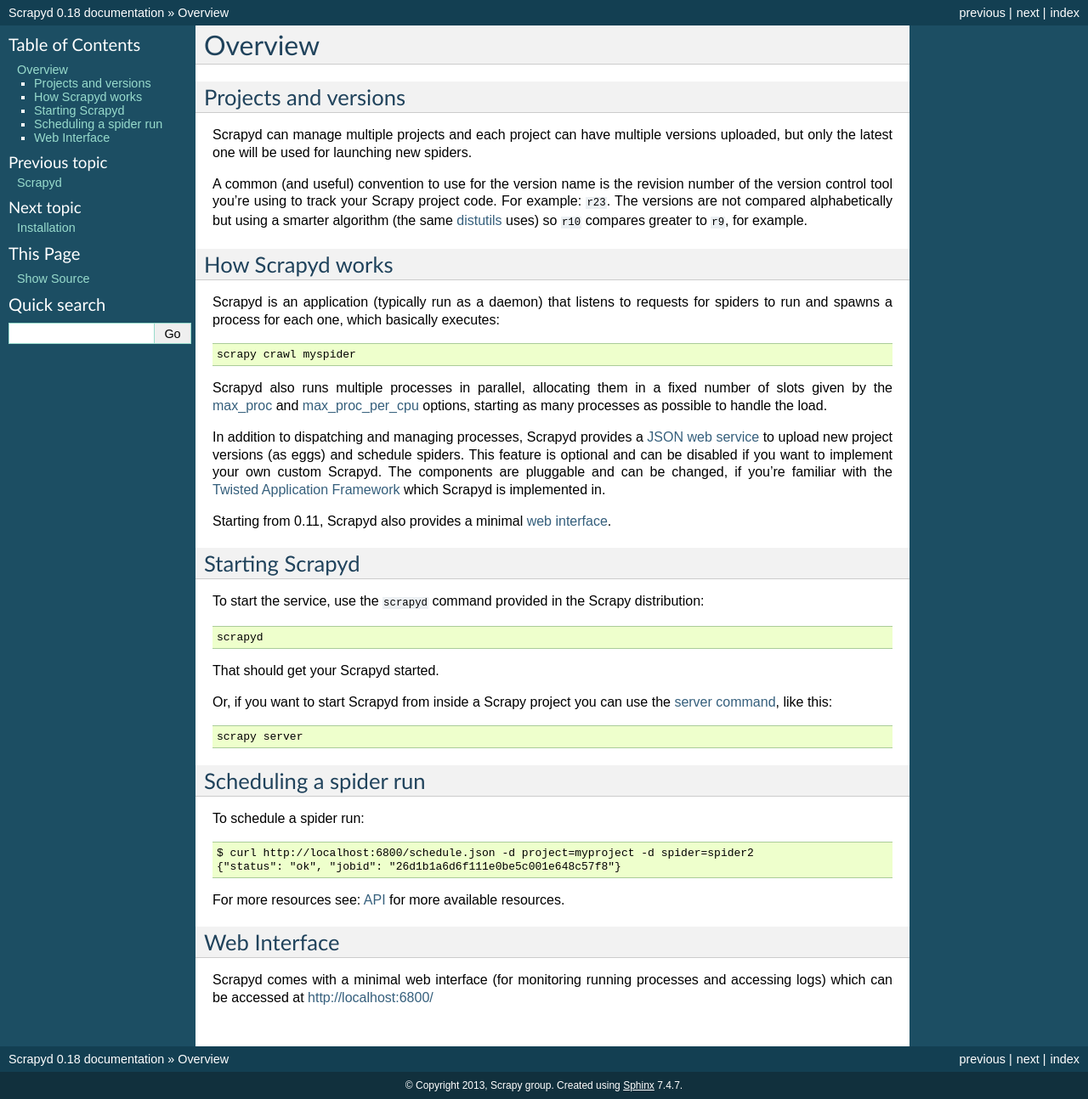
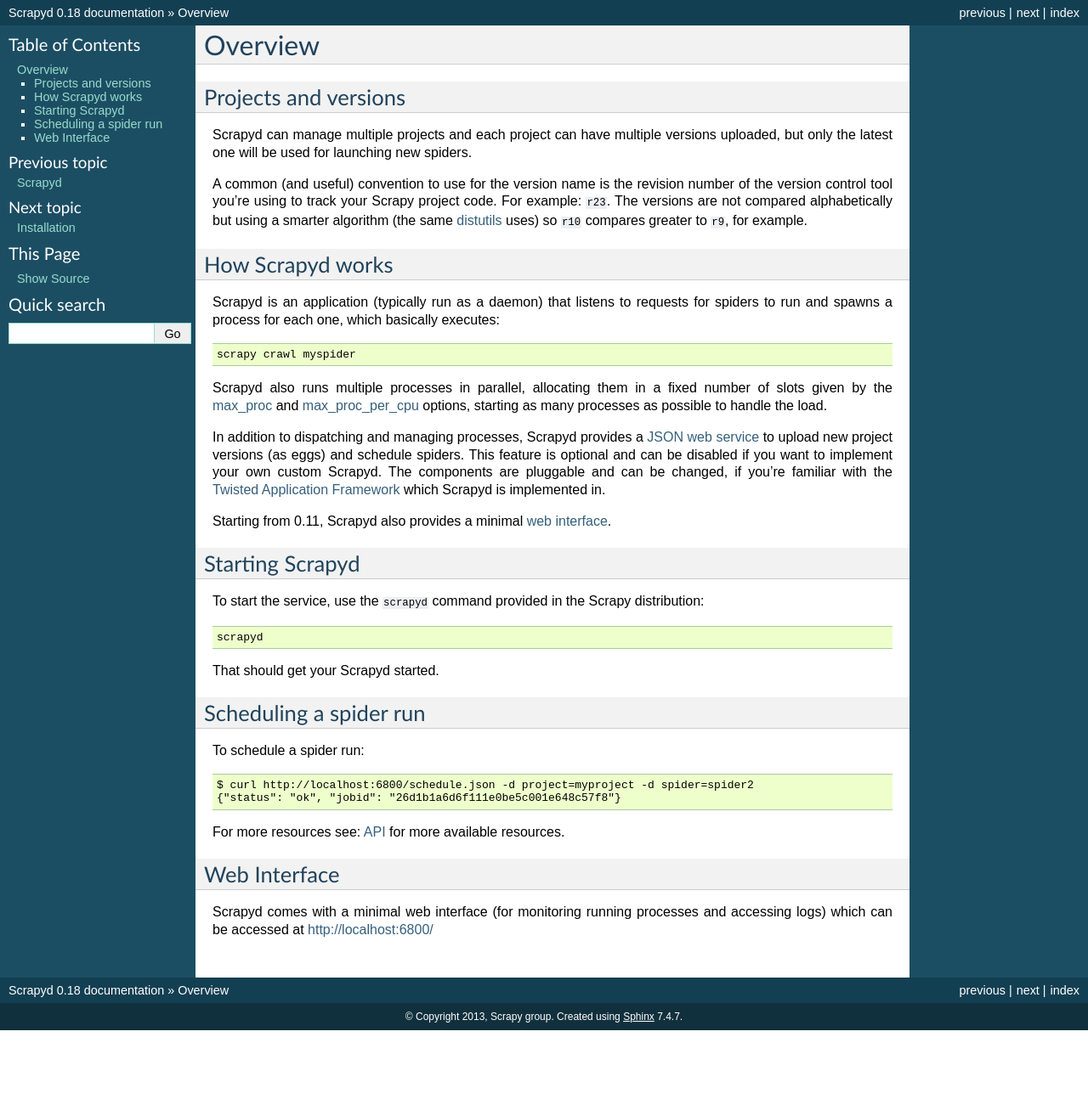
Before and after one commit to scrapy/scrapyd, a Sphinx documentation site: the page built from docs/overview.rst, in a window 1280 px wide. Shown: the whole page at 85% size. Built offline with Sphinx 7.4.7, drawn with Linux system fonts in a browser that asks for light colours; after the commit the page ends 1213 px from its top, so only the background shows below that.

Commit message:
remove refernece to 'scrapy server' command. closes GH-25

```diff
--- a/docs/overview.rst
+++ b/docs/overview.rst
@@ -48,11 +48,6 @@
 
 That should get your Scrapyd started.
 
-Or, if you want to start Scrapyd from inside a Scrapy project you can use the
-`server command`_, like this::
-
-    scrapy server
-
 Scheduling a spider run
 =======================
 
```
